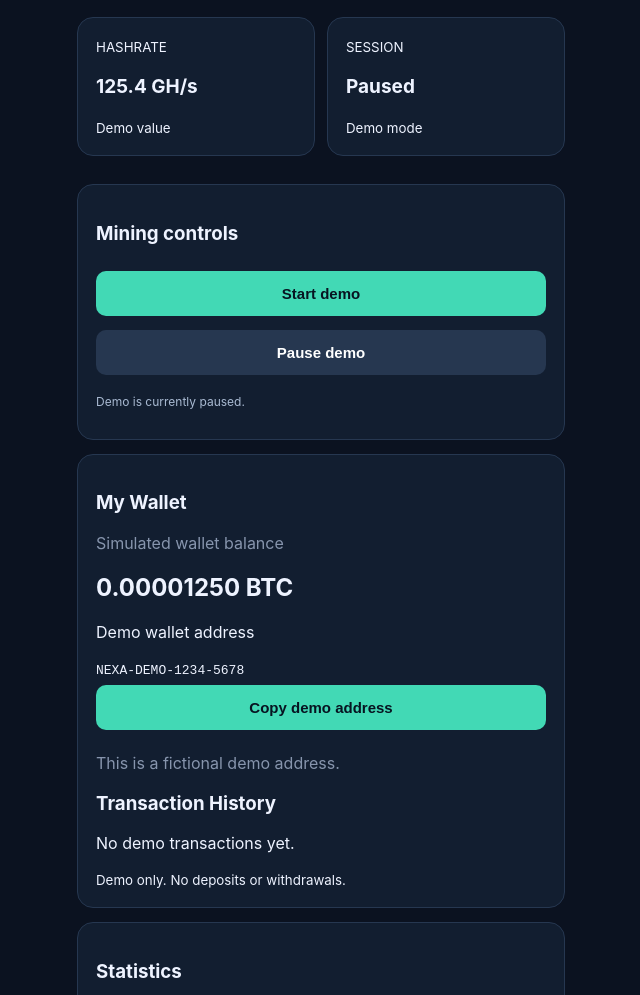
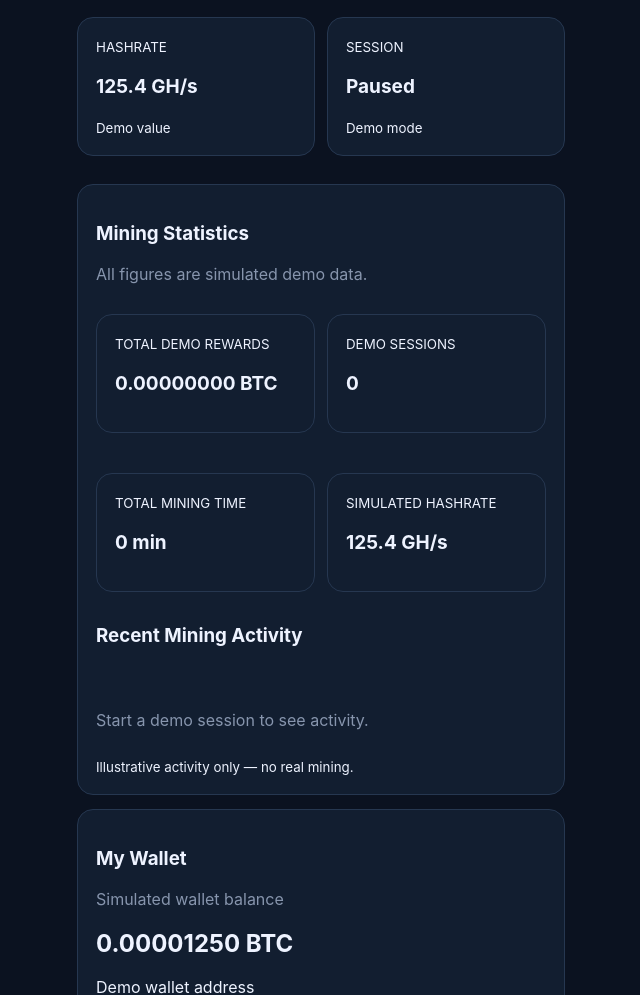
Before and after one commit to 45crpbr5mf-cmyk/Nexam-ine, a plain HTML site: page index.html in a window 1280 px wide. Shown: the part 432-1427 px from the top of the page, without its empty margins (319-959 px from the left). Drawn offline with Linux system fonts and the light colour scheme.

Commit message:
Update index.html

```diff
--- a/index.html
+++ b/index.html
@@ -42,12 +42,42 @@
       </div>
     </section>
 
-    <section class="panel">
-      <h3>Mining controls</h3>
-      <button id="start">Start demo</button>
-      <button id="pause" class="secondary">Pause demo</button>
-      <p id="message">Demo is currently paused.</p>
-    </section>
+
+<section class="panel" id="statistics">
+  <h3>Mining Statistics</h3>
+  <p class="muted">All figures are simulated demo data.</p>
+
+  <div class="stats">
+    <div class="panel">
+      <small>TOTAL DEMO REWARDS</small>
+      <h3 id="totalRewards">0.00000000 BTC</h3>
+    </div>
+
+    <div class="panel">
+      <small>DEMO SESSIONS</small>
+      <h3 id="totalSessions">0</h3>
+    </div>
+
+    <div class="panel">
+      <small>TOTAL MINING TIME</small>
+      <h3 id="totalMiningTime">0 min</h3>
+    </div>
+
+    <div class="panel">
+      <small>SIMULATED HASHRATE</small>
+      <h3 id="liveHashrate">125.4 GH/s</h3>
+    </div>
+  </div>
+
+  <h3>Recent Mining Activity</h3>
+  <div id="activityChart"
+       style="display:flex;align-items:end;gap:8px;height:90px;padding:10px 0;">
+    <p class="muted">Start a demo session to see activity.</p>
+  </div>
+
+  <small>Illustrative activity only — no real mining.</small>
+</section>
+
 
     <section class="panel" id="wallet">
       <h3>My Wallet</h3>
```
